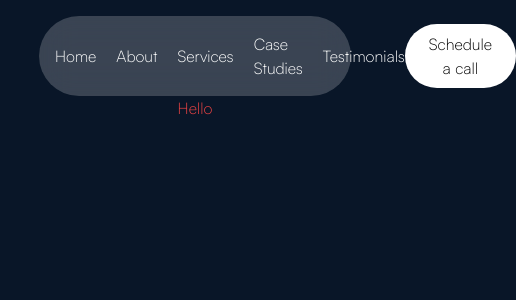
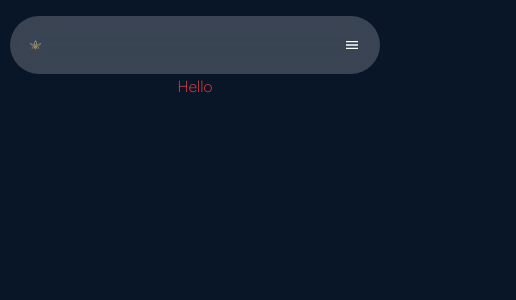
Before and after one commit to Atencion-media/Atencion-website, a Next.js app: page / in a window 390 px wide. Shown: the top 300 px of the page, 516 px wide, since content can reach past the window. Built offline with nearby package versions, Linux system fonts and the light colour scheme.

Commit message:
Responsive navbar

```diff
--- a/src/app/layout.js
+++ b/src/app/layout.js
@@ -10,9 +10,7 @@ export default function RootLayout({ children }) {
   return (
     <html lang="en">
       <body className={`${satoshi.variable} ${inter.className} bg-primary`}>
-      <header className="sticky top-4 left-0 z-50 w-4/5 mx-auto p-2 flex items-center justify-between rounded-full  bg-white bg-opacity-20 backdrop-blur-lg">
           <Navbar />
-        </header>
         {children}
       </body>
     </html>
--- a/src/common/layout/Navbar.jsx
+++ b/src/common/layout/Navbar.jsx
@@ -2,13 +2,25 @@
 import { navlinks } from "@/constants/data/navlinks";
 import Image from "next/image";
 import Link from "next/link";
-import React, { useState } from "react";
+import React, { useEffect, useState } from "react";
 import logo from "../../../public/logo2.png";
 import { MdMenu, MdOutlineRestaurantMenu } from "react-icons/md";
-
+import { usePathname } from "next/navigation";
+import { motion } from "framer-motion";
+import { menuSlide, slide } from "./animation";
 const Navbar = () => {
+  const [isOpen, setIsOpen] = useState(false);
+  const pathname = usePathname()
+  const [active, setActive] = useState(pathname)
+  console.log("yash",active)
+  useEffect(() => {
+    if (isOpen) setIsOpen(false);
+    setActive(pathname); // Update active link when pathname changes
+  }, [ pathname]);
   return (
-    <nav className="flex justify-between items-center w-full mx-auto ">
+    <>
+      <header className="sticky top-4 left-0 z-50 w-[95%] md:w-full lg:w-4/5 mx-auto p-2 flex items-center justify-between rounded-full  bg-white bg-opacity-20 backdrop-blur-lg">
+        <nav className="flex justify-between items-center w-full mx-auto px-3 md:px-0">
           <Link href="/">
             <div className="rounded-full overflow-hidden mr-2 md:mr-4">
               <Image
@@ -22,7 +34,7 @@ const Navbar = () => {
               />
             </div>
           </Link>
-      <ul className="flex justify-between items-center gap-5">
+          <ul className=" hidden md:flex justify-between items-center gap-5  ">
             {navlinks?.map((item) => {
               return (
                 <li key={item?.id} className=" font-satoshi text-white">
@@ -32,10 +44,41 @@ const Navbar = () => {
             })}
           </ul>
 
-      <button className=" rounded-full font-bold py-2 px-6 bg-white">
+          <button className="hidden md:block rounded-full font-bold py-2 px-6 bg-white">
             Schedule a call
           </button>
+          <div
+            className="block md:hidden text-white"
+            onClick={(prev) => setIsOpen(!isOpen)}
+          >
+            {isOpen ? <MdOutlineRestaurantMenu /> : <MdMenu />}
+          </div>
+
+          {/* res navbar */}
         </nav>
+      </header>
+      {
+        isOpen && (
+        <motion.div variants={menuSlide} initial="initial" animate="enter" exit="exit" className="fixed top-[4.2rem] right-4 z-50 bg-white bg-opacity-20 backdrop-blur-lg p-4 w-[95%] mx-auto min-h-[50%] rounded-2xl flex justify-center items-center">
+
+        <nav  >
+        <ul className="flex-col gap-3" >
+          {navlinks?.map((item) => {
+            return (
+              <motion.li
+                key={item?.id}
+                className={`m-2 text-bold  tracking-wide  ${active === item?.path ? "text-orange-500 text-lg":"text-white"}`} whileHover={{ scale: 1.1, color: "#FF9900" }}
+              >
+                <Link href={item?.path} className="flex items-center justify-start gap-2">{item?.icon} {item?.label}</Link>
+              </motion.li>
+            );
+          })}
+        </ul>
+      </nav>
+          </motion.div>)
+      }
+
+    </>
   );
 };
 
--- /dev/null
+++ b/src/common/layout/animation.js
@@ -0,0 +1,16 @@
+export const menuSlide = {
+    initial: {x: "100%"},
+    enter: {x: "0",y:"0", transition: {duration: 0.2, ease: [0.76, 0, 0.24, 1]}},
+    exit: {x: "-100%", transition: {duration: 0.8, ease: [0.76, 0, 0.24, 1]}}
+}
+
+export const slide = {
+    initial: {x: 80},
+    enter: i => ({x: 0, transition: {duration: 0.8, ease: [0.76, 0, 0.24, 1], delay: 0.05 * i}}),
+    exit: i => ({x: 80, transition: {duration: 0.8, ease: [0.76, 0, 0.24, 1], delay: 0.05 * i}})
+}
+
+export const scale = {
+    open: {scale: 1, transition: {duration: 0.3}},
+    closed: {scale: 0, transition: {duration: 0.4}}
+}
--- a/src/constants/data/navlinks.js
+++ b/src/constants/data/navlinks.js
@@ -1,27 +1,35 @@
+import { FaHome,FaServicestack,FaBriefcase   } from "react-icons/fa";
+import { GoOrganization } from "react-icons/go";
+import { MdReviews } from "react-icons/md";
 export const navlinks = [
     {
         id:1,
         label:"Home",
-        path:"/"
+        path:"/",
+        icon:<FaHome/>
     },
     {
         id:2,
         label:"About",
-        path:"/"
+        path:"/about",
+        icon:<GoOrganization/>
     },
     {
         id:3,
         label:"Services",
-        path:"/"
+        path:"/services",
+        icon:<FaServicestack/>
     },
     {
         id:4,
         label:"Case Studies",
-        path:"/"
+        path:"/case-studies",
+        icon:<FaBriefcase/>
     },
     {
         id:5,
         label:"Testimonials",
-        path:"/"
+        path:"/testimonials",
+        icon:<MdReviews/>
     },
 ]
```
Lines whose indentation alone changed are shown as unchanged.
